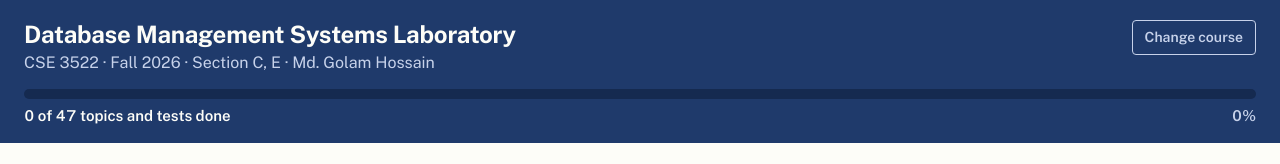
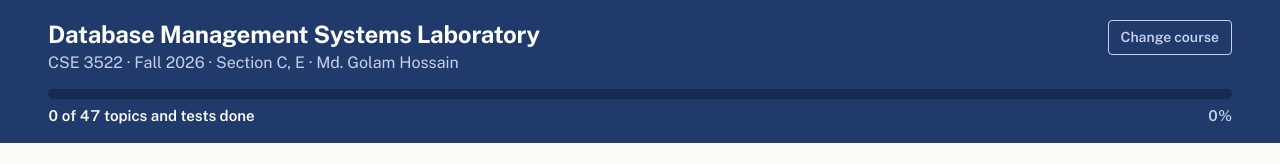
Before and after one commit to Ashraful-Al-Sabid/course_tracker, a website with bundled scripts: page public/index.html in a window 1280 px wide. Shown: the top 164 px of the page. Built offline with nearby package versions, Linux system fonts and the light colour scheme.

Commit message:
Double header left and right inset to 3rem each

```diff
--- a/public/styles/main.css
+++ b/public/styles/main.css
@@ -57,7 +57,7 @@ body {
 
 /* Cover */
 .cover { background: var(--cover); color: var(--paper); padding: 1.25rem 0 1rem; }
-.cover .wrap { width: calc(100% - 3rem); }
+.cover .wrap { width: calc(100% - 6rem); }
 .cover-side { display: flex; align-items: center; gap: 1rem; flex: none; max-width: 100%; }
 .course-change {
   font: inherit; font-size: 0.875rem; font-weight: 600; color: var(--cover-soft);
```
